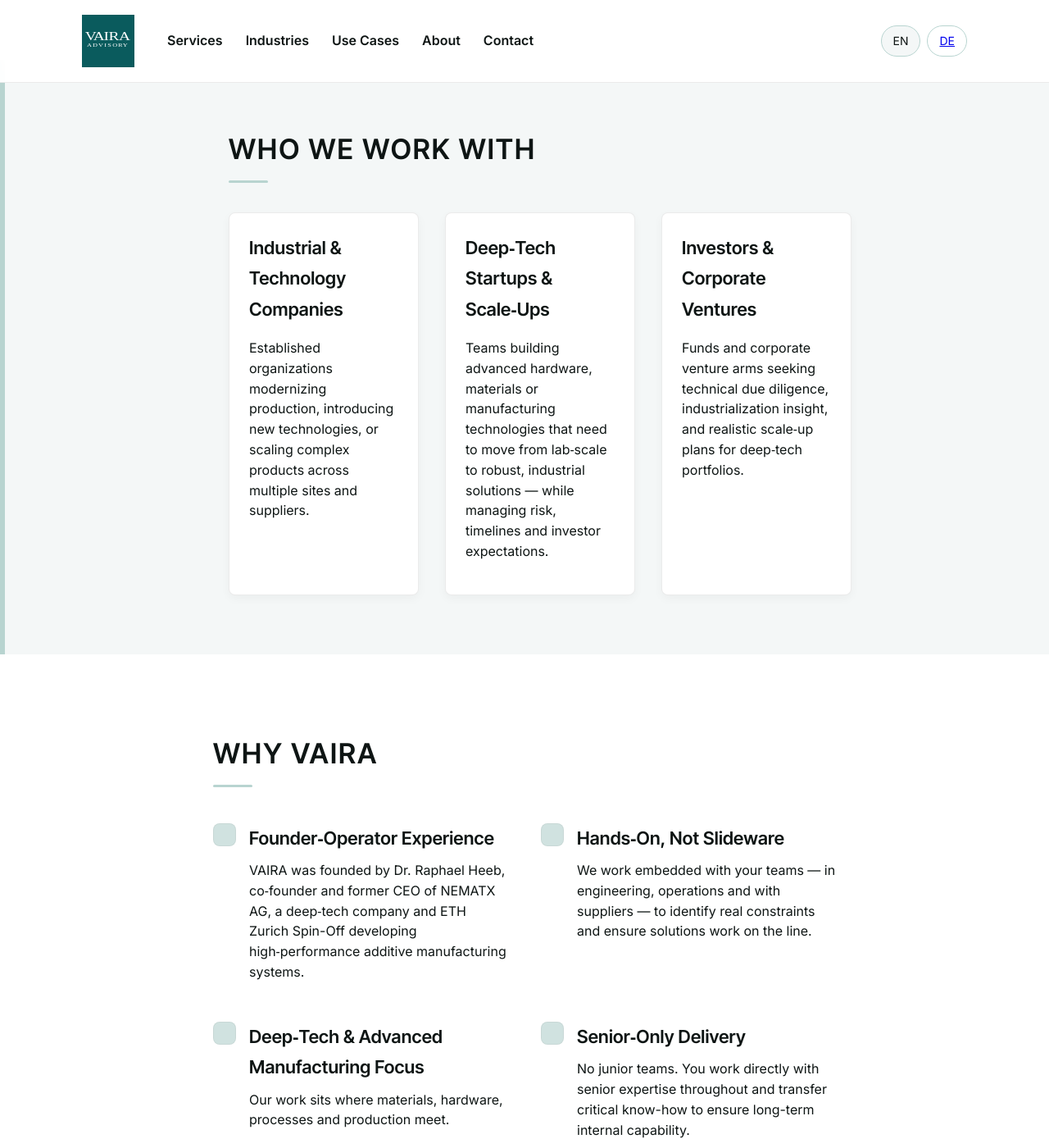
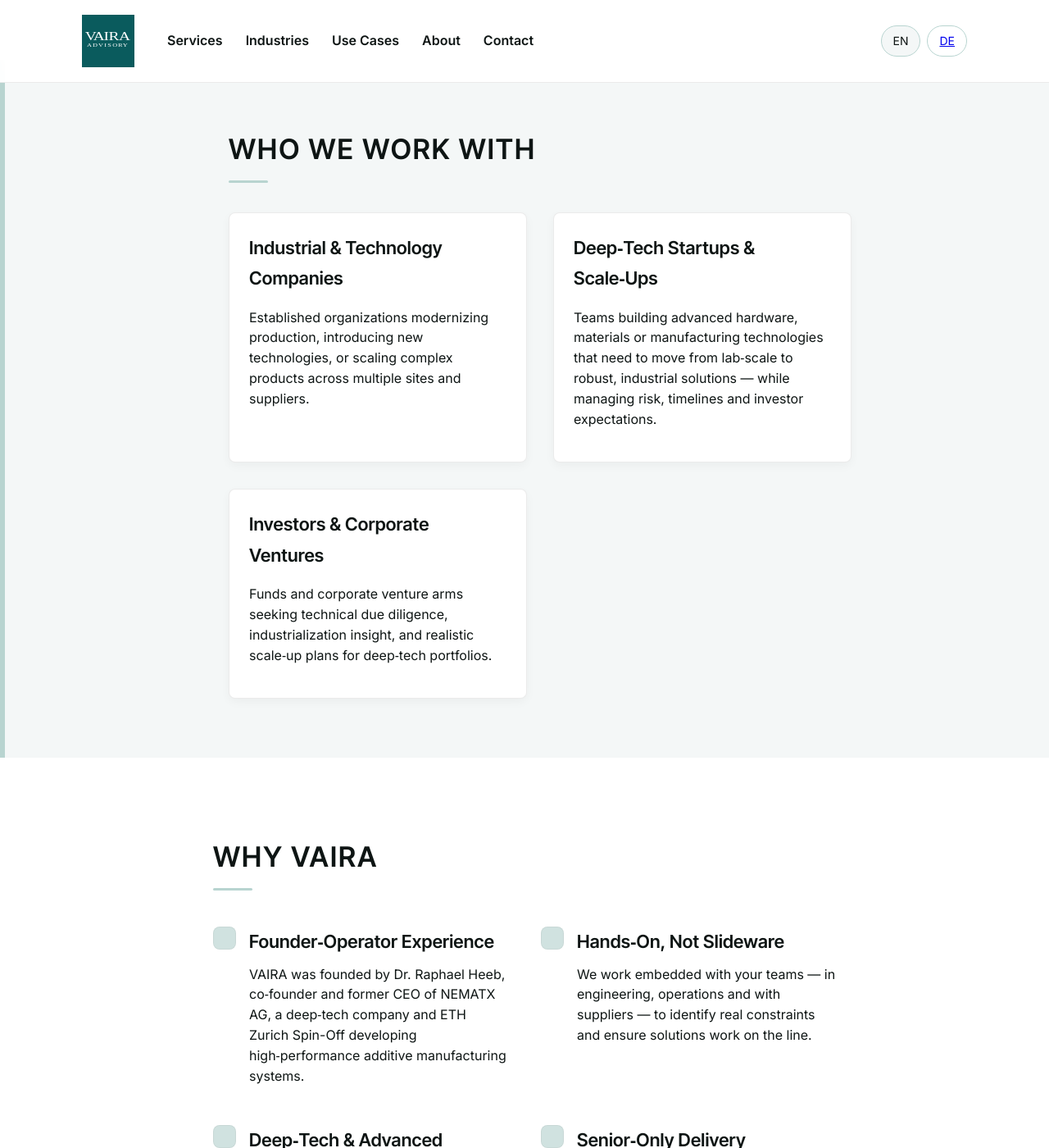
Before and after one commit to raphaelheeb/vaira-advisory, a Jekyll site: the page built from index.html, in a window 1280 px wide and 1400 px high, scrolled down 1256 px. Shown: the whole window at 82% size. Built offline with Jekyll 4.4.1, drawn with Linux system fonts in a browser that asks for light colours.

Commit message:
Update styles.css

```diff
--- a/assets/css/styles.css
+++ b/assets/css/styles.css
@@ -227,7 +227,7 @@
 
 .card-grid {
   display: grid;
-  grid-template-columns: repeat(3, 1fr);
+  grid-template-columns: repeat(auto-fit, minmax(280px, 1fr));
   gap: 32px;
 }
 
```
